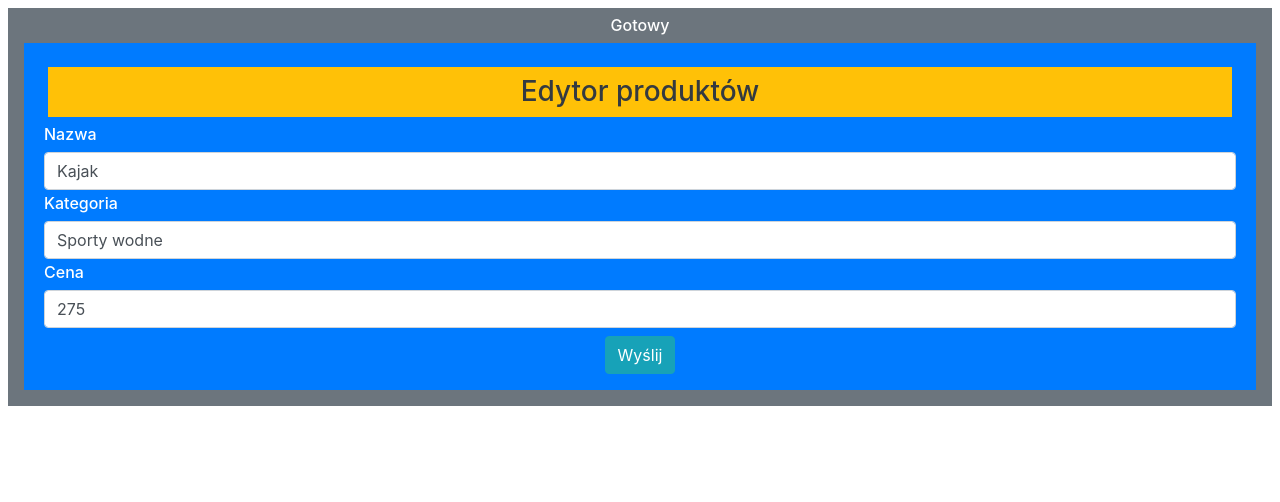
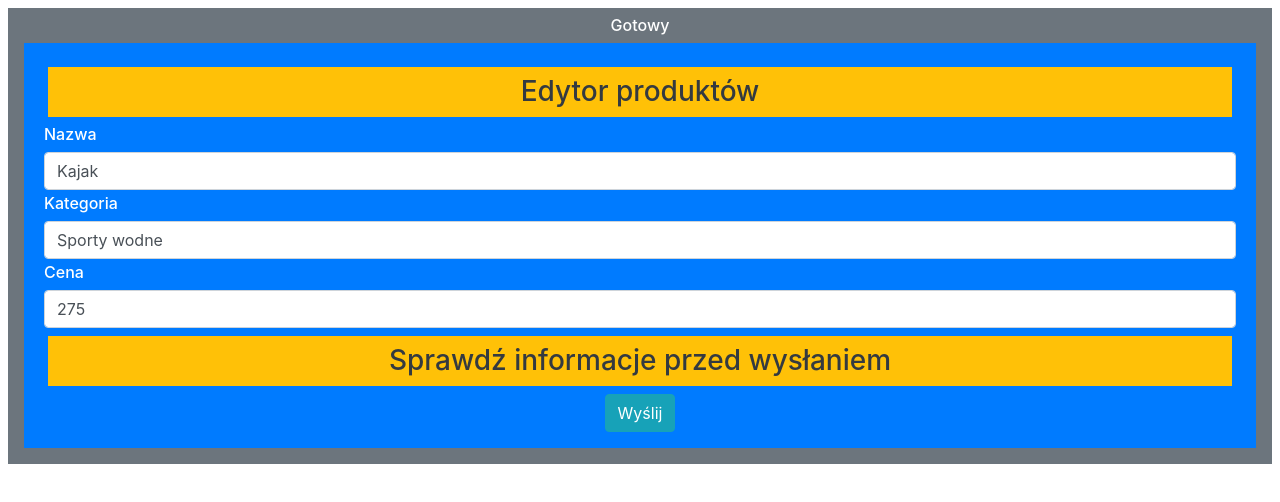
Before and after one commit to marekz/vuejs_simple_example, a Vue app in the folder templatesanddata/: page / in a window 1280 px wide. Shown: the top 502 px of the page. Built offline with nearby package versions, Linux system fonts and the light colour scheme.

Commit message:
VUEjs - named slots

```diff
--- a/templatesanddata/src/App.vue
+++ b/templatesanddata/src/App.vue
@@ -3,7 +3,12 @@
         <h6>{{ message }}</h6>
         <my-feature v-bind:initial-product="product"
             v-on:productSubmit="updateProduct">
-            <div class="bg-warning m-2 p-2 h3 text-dark">Edytor produktów</div>
+            <div slot="header" class="bg-warning m-2 p-2 h3 text-dark">
+                Edytor produktów
+            </div>
+            <div slot="footer" class="bg-warning m-2 p-2 h3 text-dark">
+                Sprawdź informacje przed wysłaniem
+            </div>
         </my-feature>
     </div>
 </template>
--- a/templatesanddata/src/components/Child.vue
+++ b/templatesanddata/src/components/Child.vue
@@ -1,6 +1,6 @@
 <template>
     <div class="bg-primary text-white text-center m-2 p-3 h6">
-        <slot>
+        <slot name="header">
             <h4>Skorzystaj z pól formularza, aby zmienić dane</h4>
         </slot>
         <div class="form-group m-1 text-left">
@@ -15,6 +15,7 @@
             <label>Cena</label>
             <input v-model.number="product.price" class="form-control" />
         </div>
+        <slot name="footer"></slot>
         <div class="mt-2">
             <button class="btn btn-info" v-on:click="doSubmit">Wyślij</button>
         </div>
```
